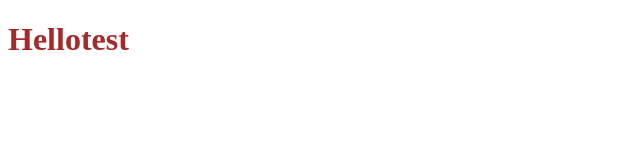
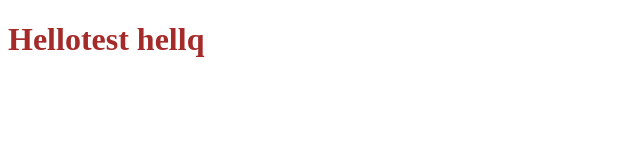
Before and after one commit to erikuhlin/erikuhlin.github.io, a plain HTML site: page index.html in a window 1280 px wide. Shown: the whole page, without its empty margins (0-640 px from the left). Drawn offline with Linux system fonts and the light colour scheme.

Commit message:
Initial commit

```diff
--- a/index.html
+++ b/index.html
@@ -5,7 +5,7 @@
 </head>
 <body>
 
-    <h1>Hellotest</h1>
+    <h1>Hellotest hellq</h1>
 
 </body>
 </html>
```
